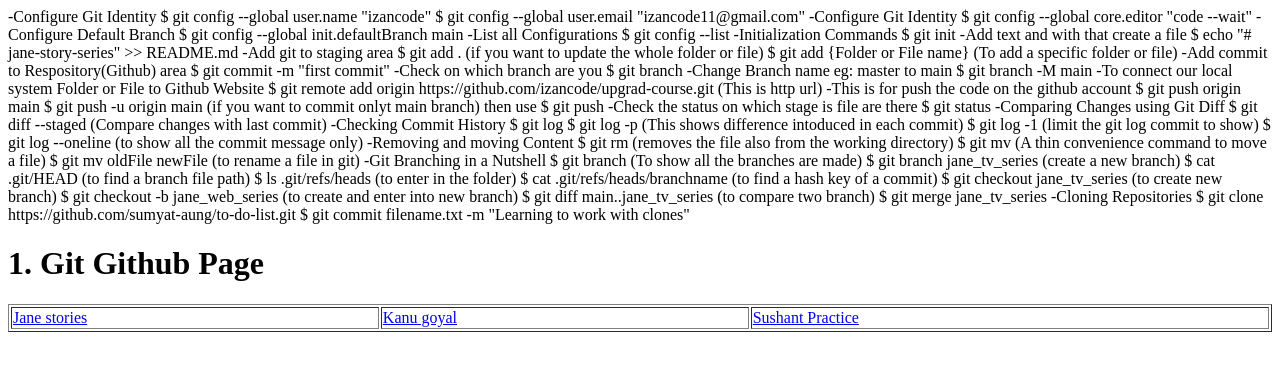
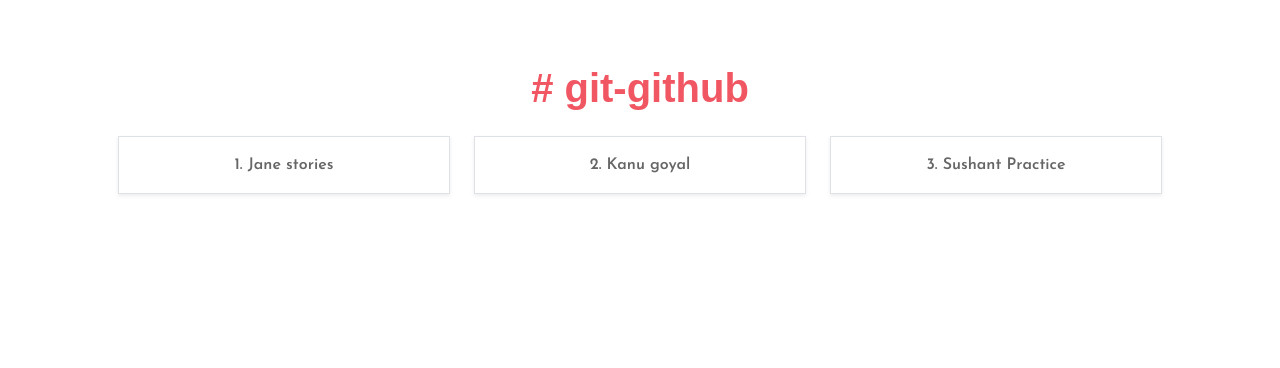
Before and after one commit to izancode/upgrad-course, a plain HTML site: page git-github/index.html in a window 1280 px wide. Drawn offline with nearby package versions, Linux system fonts and the light colour scheme; a web font is replaced by a local one.

Commit message:
testing 15

```diff
--- a/git-github/index.html
+++ b/git-github/index.html
@@ -1,97 +1,71 @@
 <!DOCTYPE html>
 <html lang="en">
+
 <head>
     <meta charset="UTF-8">
     <meta name="viewport" content="width=device-width, initial-scale=1.0">
     <title>Document</title>
+    <link href="https://cdn.jsdelivr.net/npm/bootstrap@5.3.2/dist/css/bootstrap.min.css" rel="stylesheet"
+        integrity="sha384-T3c6CoIi6uLrA9TneNEoa7RxnatzjcDSCmG1MXxSR1GAsXEV/Dwwykc2MPK8M2HN" crossorigin="anonymous">
+    <style>
+        @import url('https://fonts.googleapis.com/css2?family=Josefin+Sans:ital,wght@0,100..700;1,100..700&family=Protest+Revolution&display=swap');
+
+        h1 {
+            font-family: "Protest Revolution", sans-serif;
+            font-weight: bold;
+            font-style: normal;
+            color: #f15663;
+            white-space: normal;
+        }
+
+        .allTopicsLink {
+            font-family: "Josefin Sans", sans-serif;
+            font-optical-sizing: auto;
+            font-weight: 600;
+            font-style: normal;
+            color: #666666;
+            font-size: 1rem;
+        }
+
+    </style>
 </head>
+
 <body>
--Configure Git Identity
-$ git config --global user.name "izancode"
-$ git config --global user.email "izancode11@gmail.com"
 
--Configure Git Identity
-$ git config --global core.editor "code --wait"
 
--Configure Default Branch
-$ git config --global init.defaultBranch main
+    <div class="container text-center p- p-sm-5">
+        <div class="row">
+            <div class="col-12 my-3 p-0">
+                <h1 class="text-center">
+                    <a class="navbar-brand"
+                        href="https://www.upgrad.com/bootcamps/fullstack-development/?gad_source=1&gclid=CjwKCAiAibeuBhAAEiwAiXBoJE-LjmXM7EfjyAdCEbK51_xmBg8CD3KhzINbuKk4FoRKAVfHl2BA4RoCsjAQAvD_BwE"># git-github</a>
+                </h1>
+            </div>
+            <div class="col-12 col-sm-4">
+                <div class="card border shadow-sm p-3 rounded-0">
+                    <a class="navbar-brand allTopicsLink" data-bs-toggle="tooltip" data-bs-title="Click Here"   href="jane-stories/index.html">1. Jane stories</a>
+                </div>
+            </div>
+            <div class="col-12 col-sm-4">
+                <div class="card border shadow-sm p-3 rounded-0">
+                    <a class="navbar-brand allTopicsLink" href="kanugoyal/Resume/index.html" data-bs-toggle="tooltip" data-bs-title="Click Here">2. Kanu goyal</a>
+                </div>
+            </div>
+            <div class="col-12 col-sm-4">
+                <div class="card border shadow-sm p-3 rounded-0">
+                    <a class="navbar-brand allTopicsLink" href="sushantPractice/practise/index.html" data-bs-toggle="tooltip" data-bs-title="Click Here">3. Sushant Practice</a>
+                </div>
+            </div>
+        </div>
+    </div>
 
--List all Configurations
-$ git config --list
+    <script src="https://cdn.jsdelivr.net/npm/@popperjs/core@2.11.8/dist/umd/popper.min.js" integrity="sha384-I7E8VVD/ismYTF4hNIPjVp/Zjvgyol6VFvRkX/vR+Vc4jQkC+hVqc2pM8ODewa9r" crossorigin="anonymous"></script>
+<script src="https://cdn.jsdelivr.net/npm/bootstrap@5.3.2/dist/js/bootstrap.min.js" integrity="sha384-BBtl+eGJRgqQAUMxJ7pMwbEyER4l1g+O15P+16Ep7Q9Q+zqX6gSbd85u4mG4QzX+" crossorigin="anonymous"></script>
 
--Initialization Commands
-$ git init
+<script>
+    const tooltipTriggerList = document.querySelectorAll('[data-bs-toggle="tooltip"]')
+const tooltipList = [...tooltipTriggerList].map(tooltipTriggerEl => new bootstrap.Tooltip(tooltipTriggerEl))
+</script>
+</body>
 
--Add text and with that create a file
-$ echo "# jane-story-series" >> README.md
-
--Add git to staging area
-$ git add . (if you want to update the whole folder or file)
-$ git add {Folder or File  name} (To add a specific folder or file)
-
--Add commit to Respository(Github) area
-$ git commit -m "first commit"
-
--Check on which branch are you
-$ git branch
-
--Change Branch name eg: master to main
-$ git branch -M main
-
--To connect our local system Folder or File to Github Website
-$ git remote add origin https://github.com/izancode/upgrad-course.git (This is http url)
-
--This is for push the code on the github account
-$ git push origin main
-$ git push -u origin main (if you want to commit onlyt main branch)
-then use
-$ git push
-
--Check the status on which stage is file are there
-$ git status
-
--Comparing Changes using Git Diff
-$ git diff --staged (Compare changes with last commit)
-
--Checking Commit History
-$ git log
-$ git log -p (This shows difference intoduced in each commit)
-$ git log -1 (limit the git log commit to show)
-$ git log --oneline (to show all the commit message only)
-
--Removing and moving Content
-$ git rm (removes the file also from the working directory)
-$ git mv (A thin convenience command to move a file)
-$ git mv oldFile newFile (to rename a file in git)
-
--Git Branching in a Nutshell
-$ git branch (To show all the branches are made)
-$ git branch jane_tv_series (create a new branch)
-$ cat .git/HEAD (to find a branch file path)
-$ ls .git/refs/heads (to enter in the folder)
-$ cat .git/refs/heads/branchname (to find a hash key of a commit)
-$ git checkout jane_tv_series (to create new branch)
-$ git checkout -b jane_web_series (to create and enter into new branch)
-$ git diff main..jane_tv_series (to compare two branch)
-$ git merge jane_tv_series
-
--Cloning Repositories
-$ git clone https://github.com/sumyat-aung/to-do-list.git
-$ git commit filename.txt -m "Learning to work with clones"
-
-<h1>1. Git Github Page</h1>
-    <table style="width: 100%;" border="1">
-        <tr>
-            <td>
-                <a href="jane-stories/index.html">Jane stories</a>
-            </td>
-            <td>
-                <a href="kanugoyal/Resume/index.html">Kanu goyal</a>
-            </td>
-            <td>
-                <a href="sushantPractice/practise/index.html">Sushant Practice</a>
-            </td>
-        </tr>
-    </table>
-</body>
 </html>
```
